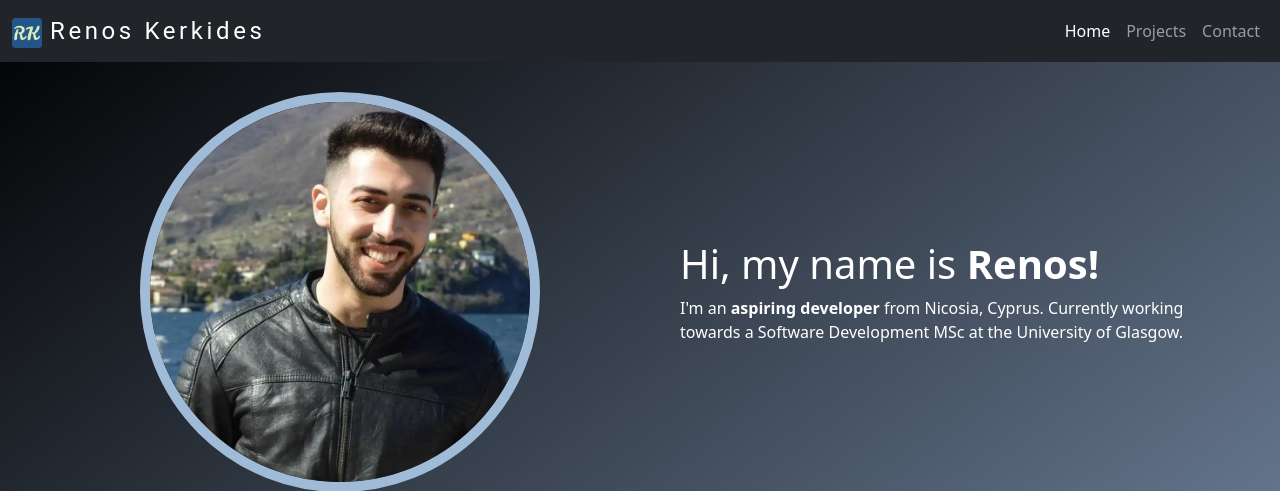
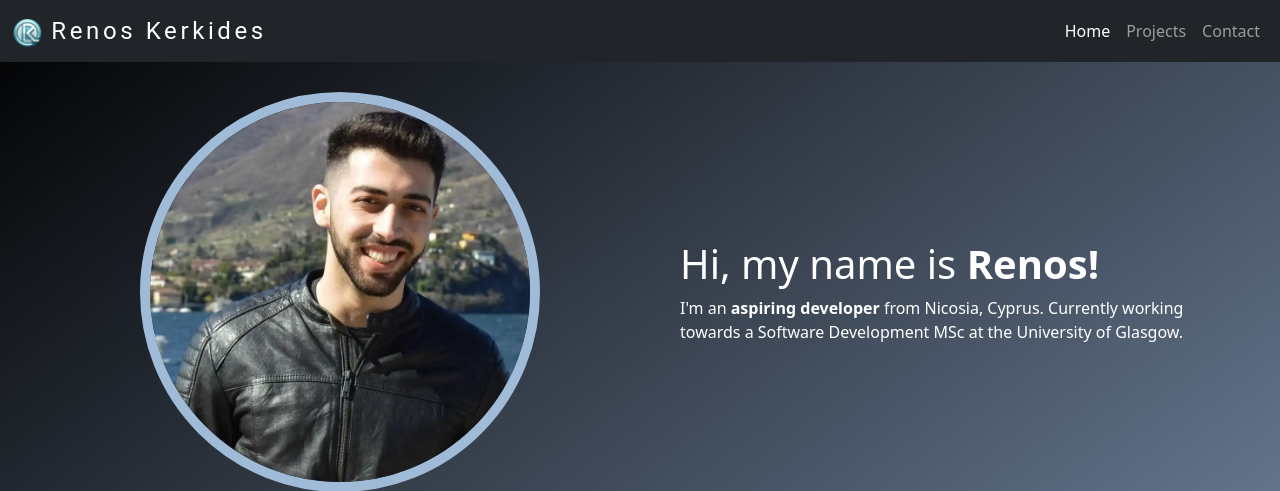
Before and after one commit to rkerkides/MyPortfolioSite, a Django app: page / in a window 1280 px wide. Shown: the top 491 px of the page. Run offline with Django 4.2, Linux system fonts and the light colour scheme; some libraries are stand-ins or nearby versions.

Commit message:
replace logo

```diff
--- a/templates/base.html
+++ b/templates/base.html
@@ -12,7 +12,7 @@
     <!-- Font Awesome -->
     <link rel="stylesheet" href="https://cdnjs.cloudflare.com/ajax/libs/font-awesome/6.5.1/css/all.min.css" integrity="sha512-DTOQO9RWCH3ppGqcWaEA1BIZOC6xxalwEsw9c2QQeAIftl+Vegovlnee1c9QX4TctnWMn13TZye+giMm8e2LwA==" crossorigin="anonymous" referrerpolicy="no-referrer" />
     <!-- Favicon -->
-    <link rel="shortcut icon" type="image/x-icon" href="{% static 'images/favicon.ico' %}" />
+    <link rel="shortcut icon" type="image/x-icon" href="{% static 'images/Logo.png' %}" />
     <!-- Custom CSS -->
     <link rel="stylesheet" href="{% static 'main/style.css' %}" />
 
--- a/templates/navbar.html
+++ b/templates/navbar.html
@@ -4,7 +4,7 @@
 <nav class="navbar navbar-expand-lg navbar-dark bg-dark">
   <div class="container-fluid">
     <a class="navbar-brand" href="/" style="font-family: roboto; font-size: 1.5em; letter-spacing: 0.15em;">
-      <img src="{% static 'images/favicon.ico' %}" alt="Icon" style="height: 30px; vertical-align: middle;" class="me-2">Renos Kerkides
+      <img src="{% static 'images/Logo.png' %}" alt="Icon" style="height: 30px; vertical-align: middle;" class="me-2">Renos Kerkides
     </a>
     <button class="navbar-toggler" type="button" data-bs-toggle="collapse" data-bs-target="#navbarNav" aria-controls="navbarNav" aria-expanded="false" aria-label="Toggle navigation">
       <span class="navbar-toggler-icon"></span>
```
Also changed, not shown: main/static/images/Logo.png (added), main/static/images/favicon.ico (deleted).
